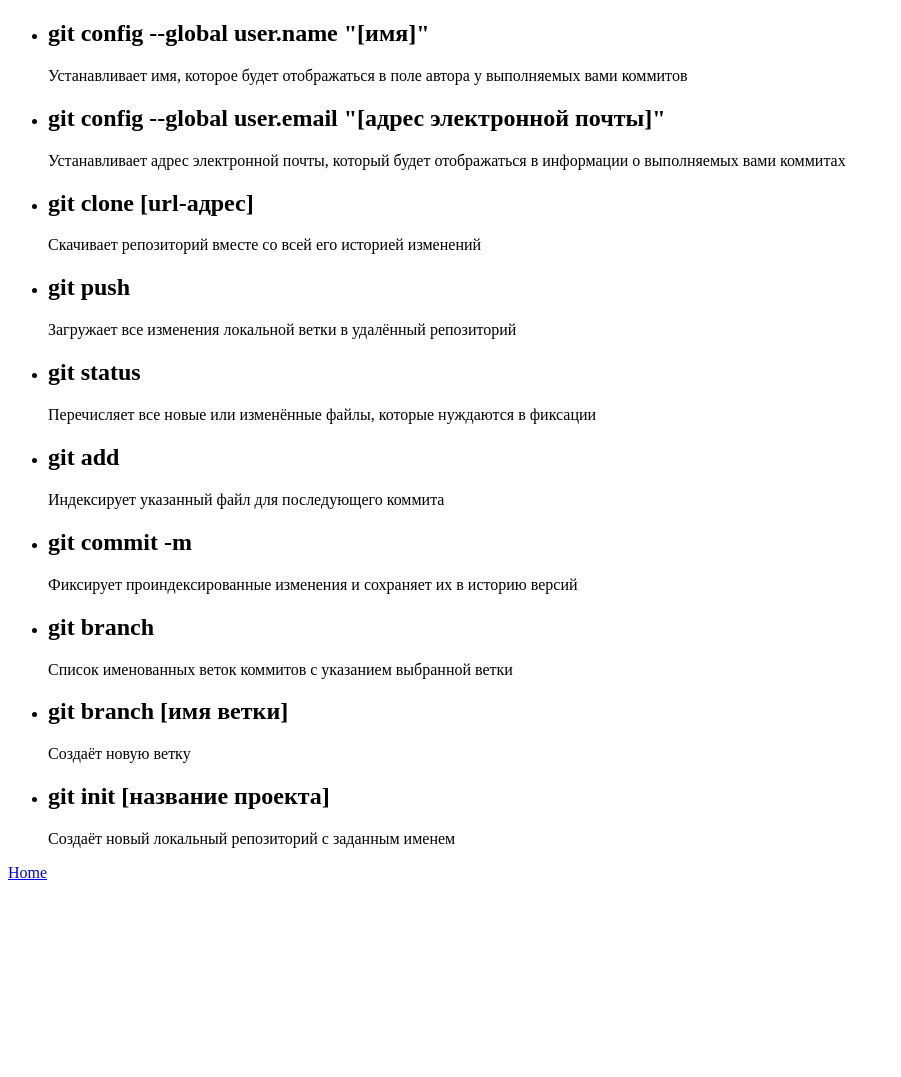
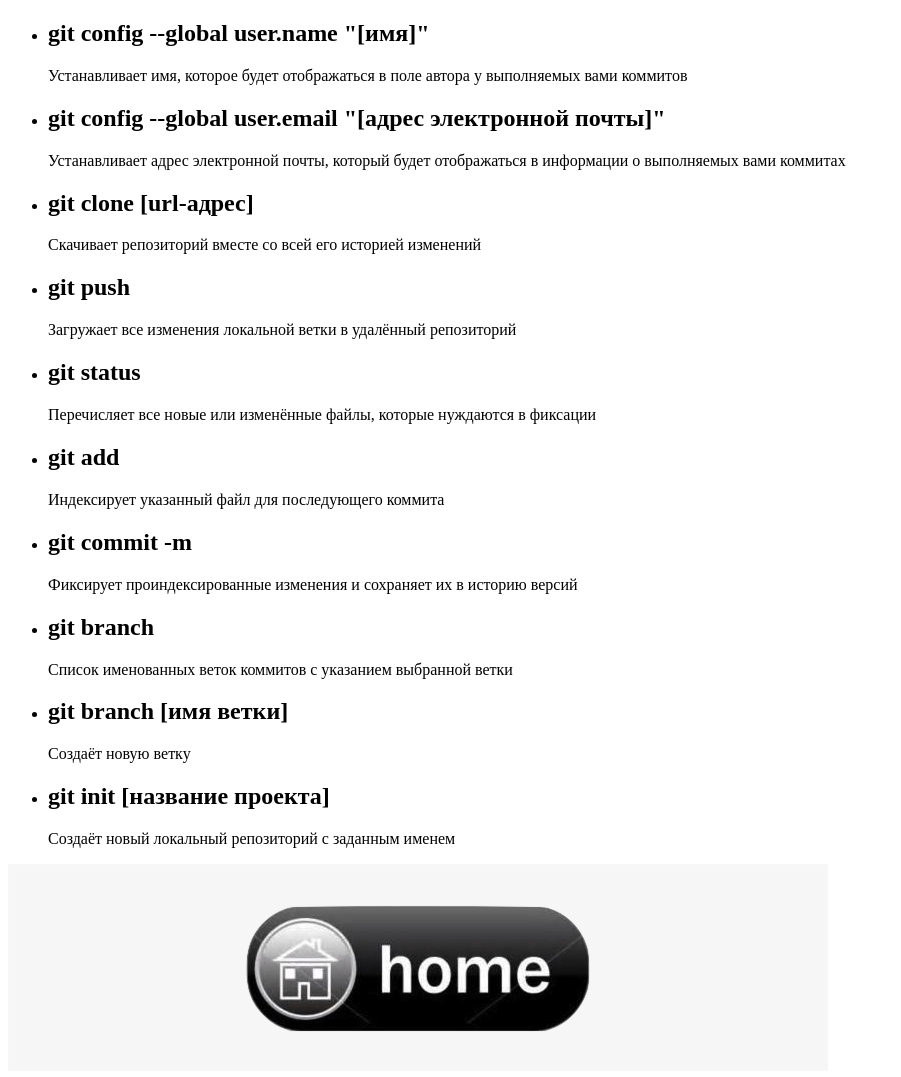
Before and after one commit to ValentynaBerezhniak/LessonGitHub, a plain HTML site: page gallery.html in a window 1280 px wide. Shown: the whole page, without its empty margins (0-901 px from the left). Before the commit the page ends 890 px from the top, so only its background shows below. Drawn offline with Linux system fonts and the light colour scheme.

Commit message:
change home button

```diff
--- a/gallery.html
+++ b/gallery.html
@@ -51,6 +51,8 @@
             </li>
         </ul>
     </div>
-    <a href="index.html">Home</a>
+    <a href="index.html">
+        <img src="images/home.png" alt="Home">
+    </a>
 </body>
 </html>
```
Also changed, not shown: images/home.png (added).
